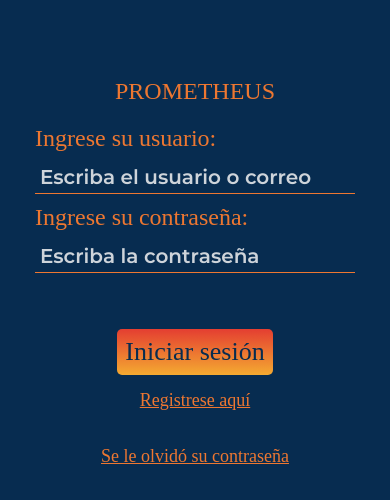
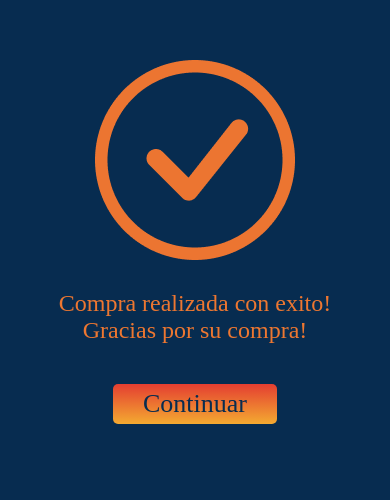
Before and after one commit to thebryanmartinez/ProyectoMovil2ReactUsuario, a React Native app: screen /CompraRealizada in a window 390 px wide. Shown: the part 180-680 px from the top of the page. Built offline with nearby package versions, Linux system fonts and the light colour scheme; a web font is replaced by a local one.

Commit message:
Cambios para el Detalle_Facturas (Nueva pantalla)

```diff
--- a/src/componentes/carritoCompras.js
+++ b/src/componentes/carritoCompras.js
@@ -8,11 +8,13 @@ import {
   SafeAreaView,
   StatusBar,
   FlatList,
+  Alert,
 } from "react-native";
 import AsyncStorage from "@react-native-async-storage/async-storage";
 import { LinearGradient } from "expo-linear-gradient";
 import { globalFooter } from "../styles/footer";
 import { globalTyT } from "../styles/textoytitulo";
+import { globalBotones } from "../styles/botones";
 
 export default function App({ navigation }) {
   const [info, setinfo] = useState([]);
@@ -21,7 +23,9 @@ export default function App({ navigation }) {
 
   if (ejecucion == null) {
     try {
-      const response = fetch("http://192.168.0.8:3001/api/detalles_factura/listar2")
+      const response = fetch(
+        "http://192.168.1.165:3001/api/detalles_factura/listar2"
+      )
         .then((response) => response.json())
         .then((json) => {
           setinfo(json);
@@ -34,7 +38,14 @@ export default function App({ navigation }) {
     }
   }
 
-
+  function eliminarDetalle(id) {
+    fetch("http://192.168.1.165:3001/api/detalles_factura/" + id, {
+      method: "DELETE",
+    })
+      .then((res) => res.text()) // or res.json()
+      .then((res) => console.log(res));
+    Alert.alert("Eliminado", "Su producto ha sido eliminado del carrito");
+  }
 
   return (
     <SafeAreaView style={styles.fondo}>
@@ -68,7 +79,12 @@ export default function App({ navigation }) {
                         </Text>
                       </View>
                       <View styles={styles.contenedorBoton}>
-                        <Pressable style={styles.eliminar}>
+                        <Pressable
+                          style={styles.eliminar}
+                          onPress={() =>
+                            eliminarDetalle(item.iddetalles_Factura)
+                          }
+                        >
                           <Image
                             source={require("../../assets/img/shoppingcart_error.png")}
                           />
@@ -80,6 +96,18 @@ export default function App({ navigation }) {
               }}
             />
           </View>
+        </View>
+        <View style={styles.contenedorBoton}>
+          <Pressable onPress={() => navigation.replace("CompraRealizada")}>
+            <LinearGradient
+              style={globalBotones.botonConMargen}
+              start={{ x: 0, y: 0 }}
+              end={{ x: 0, y: 1 }}
+              colors={["#E43E31", "#F4AA31"]}
+            >
+              <Text style={globalBotones.tituloBoton}>Comprar</Text>
+            </LinearGradient>
+          </Pressable>
         </View>
         <View>
           <LinearGradient
@@ -169,4 +197,8 @@ const styles = StyleSheet.create({
     width: 50,
     backgroundColor: "#ED553B",
   },
+  contenedorBoton: {
+    marginHorizontal: 20,
+    marginBottom: 20,
+  },
 });
--- a/src/componentes/compra.js
+++ b/src/componentes/compra.js
@@ -51,7 +51,7 @@ export default function App({ navigation }) {
         var cliente = JSON.parse(await AsyncStorage.getItem("cliente"));
         var token = cliente.token;
         const response = await fetch(
-          "http://192.168.0.8:3001/api/usuarios/?nombre_usuario=" + nombre,
+          "http://192.168.1.165:3001/api/usuarios/?nombre_usuario=" + nombre,
           {
             method: "GET",
             headers: {
@@ -70,10 +70,7 @@ export default function App({ navigation }) {
       }
   };
 
-
   const pressdetalle = async () => {
-
-
     if (
       !idproductos ||
       !nombre_producto ||
@@ -93,7 +90,7 @@ export default function App({ navigation }) {
         var token = cliente.token;
 
 
-        const response = await fetch("http://192.168.0.8:3001/api/detalles_factura/guardar", {
+        const response = await fetch("http://192.168.1.165:3001/api/detalles_factura/guardar", {
           method: "POST",
           headers: {
             Accept: "application/json",
--- /dev/null
+++ b/src/componentes/compraRealizada.js
@@ -0,0 +1,68 @@
+import React, { useState } from "react";
+import {
+  StyleSheet,
+  Text,
+  View,
+  Image,
+  Pressable,
+  SafeAreaView,
+  ScrollView,
+} from "react-native";
+import AsyncStorage from "@react-native-async-storage/async-storage";
+import { LinearGradient } from "expo-linear-gradient";
+import { globalTyT } from "../styles/textoytitulo";
+import { globalBotones } from "../styles/botones";
+import { globalEntradas } from "../styles/entradas";
+
+export default function App({ navigation }) {
+  return (
+    <SafeAreaView style={styles.fondo}>
+      <View style={styles.container}>
+        <View style={styles.main}>
+          <View style={styles.imagen}>
+            <Image source={require("../../assets/img/check.png")} />
+          </View>
+          <View style={styles.texto}>
+            <Text style={globalTyT.titulo}>Compra realizada con exito!</Text>
+            <Text style={globalTyT.titulo}>Gracias por su compra!</Text>
+          </View>
+          <Pressable onPress={() => navigation.replace("Principal")}>
+            <LinearGradient
+              style={globalBotones.boton}
+              start={{ x: 0, y: 0 }}
+              end={{ x: 0, y: 1 }}
+              colors={["#E43E31", "#F4AA31"]}
+            >
+              <Text style={globalBotones.tituloBoton}>Continuar</Text>
+            </LinearGradient>
+          </Pressable>
+        </View>
+      </View>
+    </SafeAreaView>
+  );
+}
+
+const styles = StyleSheet.create({
+  fondo: {
+    backgroundColor: "#072C50",
+    flex: 1,
+  },
+  container: {
+    flex: 1,
+    margin: 20,
+    backgroundColor: "#072C50",
+    justifyContent: "center",
+  },
+  main: {
+    display: "flex",
+    alignItems: "center",
+  },
+  imagen: {
+    marginBottom: 30,
+  },
+  texto: {
+    alignItems: "center",
+    justifyContent: "center",
+    marginBottom: 30,
+  },
+});
--- a/src/componentes/login.js
+++ b/src/componentes/login.js
@@ -25,7 +25,7 @@ export default function login({ navigation }) {
     } else {
       try {
         const response = await fetch(
-          "http://192.168.0.8:3001/api/autenticacion/iniciosesion/",
+          "http://192.168.1.165:3001/api/autenticacion/iniciosesion/",
           {
             method: "POST",
             headers: {
--- a/src/componentes/menu.js
+++ b/src/componentes/menu.js
@@ -14,12 +14,14 @@ import productosJoggers from "./productosJoggers";
 import productosCamisas from "./productosCamisas";
 import productosSneakers from "./productosSneakers";
 import correo from "./correo";
+import compraRealizada from "./compraRealizada";
 
 const Stack = createNativeStackNavigator();
 export default function menu() {
   return (
     <NavigationContainer>
       <Stack.Navigator screenOptions={{ headerShown: false }}>
+        <Stack.Screen name="CompraRealizada" component={compraRealizada} />
         <Stack.Screen name="Login" component={login} />
         <Stack.Screen name="Producto" component={productos} />
         <Stack.Screen name="Compra" component={compras} />
--- a/src/componentes/productos.js
+++ b/src/componentes/productos.js
@@ -26,7 +26,7 @@ export default function App({ navigation }) {
 
   if (ejecucion == null) {
     try {
-      const response = fetch("http://192.168.0.8:3001/api/productos/listar2")
+      const response = fetch("http://192.168.1.165:3001/api/productos/listar2")
         .then((response) => response.json())
         .then((json) => {
           setinfo(json);
```
